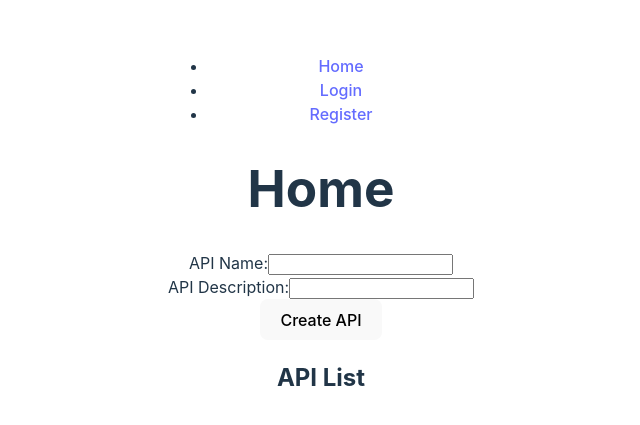
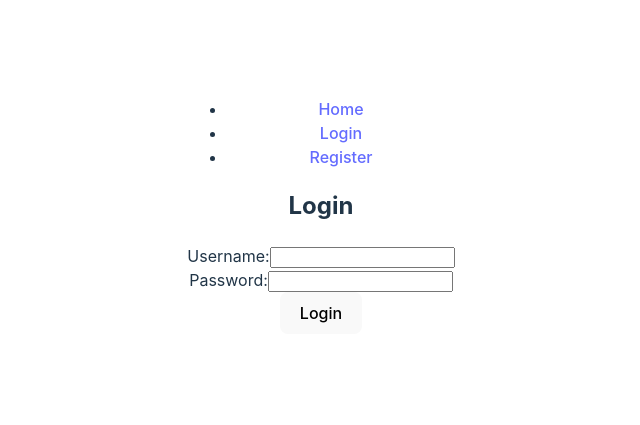
Before and after one commit to Estefano-Lostaunau/ryapi, a React (Vite) app: page / in a window 1280 px wide. Shown: the part 173-598 px from the top of the page, without its empty margins (319-959 px from the left). Built offline with nearby package versions, Linux system fonts and the light colour scheme.

Commit message:
feat: add jwt-decode dependency and integrate JWT decoding in Auth component

```diff
--- a/package.json
+++ b/package.json
@@ -13,6 +13,7 @@
   "dependencies": {
     "@react-oauth/google": "^0.12.1",
     "axios": "^1.7.9",
+    "jwt-decode": "^4.0.0",
     "react": "^18.3.1",
     "react-dom": "^18.3.1",
     "react-router-dom": "^7.1.1"
--- a/src/app/components/Auth.tsx
+++ b/src/app/components/Auth.tsx
@@ -1,7 +1,8 @@
 import { useNavigate } from 'react-router-dom';
-import { GoogleOAuthProvider, GoogleLogin, CredentialResponse } from '@react-oauth/google';
+import {GoogleLogin, CredentialResponse, googleLogout } from '@react-oauth/google';
 import UserService from '../domains/user/UserService';
 import { useUser } from '../contexts/UserContext';
+import {jwtDecode } from 'jwt-decode';
 
 const Auth = () => {
   const { setUser } = useUser();
@@ -9,6 +10,11 @@ const Auth = () => {
 
   const handleLoginSuccess = async (response: CredentialResponse) => {
     console.log('Login response:', response); // Agrega esto
+    if (response.credential) {
+      console.log('credencial:', jwtDecode(response.credential)); // Agrega esto
+    } else {
+      console.error('No credential found in response');
+    }
     if (response.credential) {
       try {
         const userData = await UserService.loginWithGoogle(response.credential);
@@ -28,12 +34,12 @@ const Auth = () => {
     console.error('Login failed');
   };
   return (
-    <GoogleOAuthProvider clientId="182560334827-a483crbq7b6bm97cv4n1smbe7tnkijmo.apps.googleusercontent.com">
       <GoogleLogin
         onSuccess={handleLoginSuccess}
         onError={handleLoginFailure}
+        auto_select={true}
       />
-    </GoogleOAuthProvider>
+
   );
 };
 
--- a/src/app/components/Header.tsx
+++ b/src/app/components/Header.tsx
@@ -21,7 +21,7 @@ const Header = () => {
       </nav>
       {user && (
         <div>
-          <img src={user.picture} />
+          <img src={user.picture} alt="User Avatar" />
           <span>{user.name}</span>
         </div>
       )}
--- a/src/app/routes.tsx
+++ b/src/app/routes.tsx
@@ -5,7 +5,7 @@ import Register from './pages/Register';
 
 const AppRoutes = () => (
   <Routes>
-    <Route path="/" element={<Home />} />
+    <Route path="/" element={<Login />} />
     <Route path="/home" element={<Home />} />
     <Route path="/login" element={<Login />} />
     <Route path="/register" element={<Register />} />
--- a/src/main.tsx
+++ b/src/main.tsx
@@ -2,9 +2,14 @@ import { StrictMode } from 'react'
 import { createRoot } from 'react-dom/client'
 import './index.css'
 import App from './app/App.tsx'
+import { GoogleOAuthProvider } from '@react-oauth/google'
+
+const CLIEND_ID = "182560334827-a483crbq7b6bm97cv4n1smbe7tnkijmo.apps.googleusercontent.com"
 
 createRoot(document.getElementById('root')!).render(
   <StrictMode>
+  <GoogleOAuthProvider clientId={CLIEND_ID}>
     <App />
+  </GoogleOAuthProvider>
   </StrictMode>,
 )
```
Also changed, not shown: 1 other file (tests, documents, lock files or other folders).
